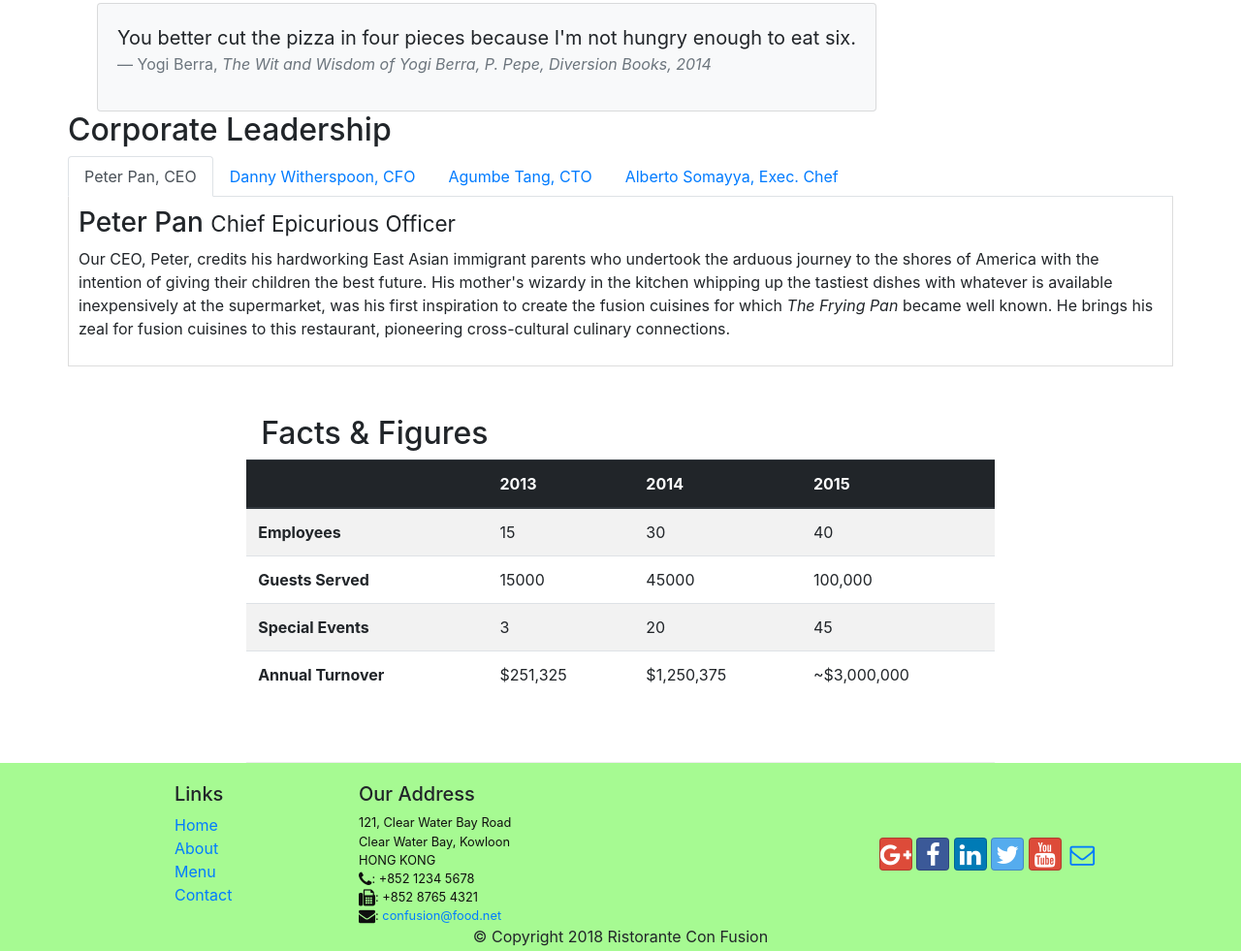
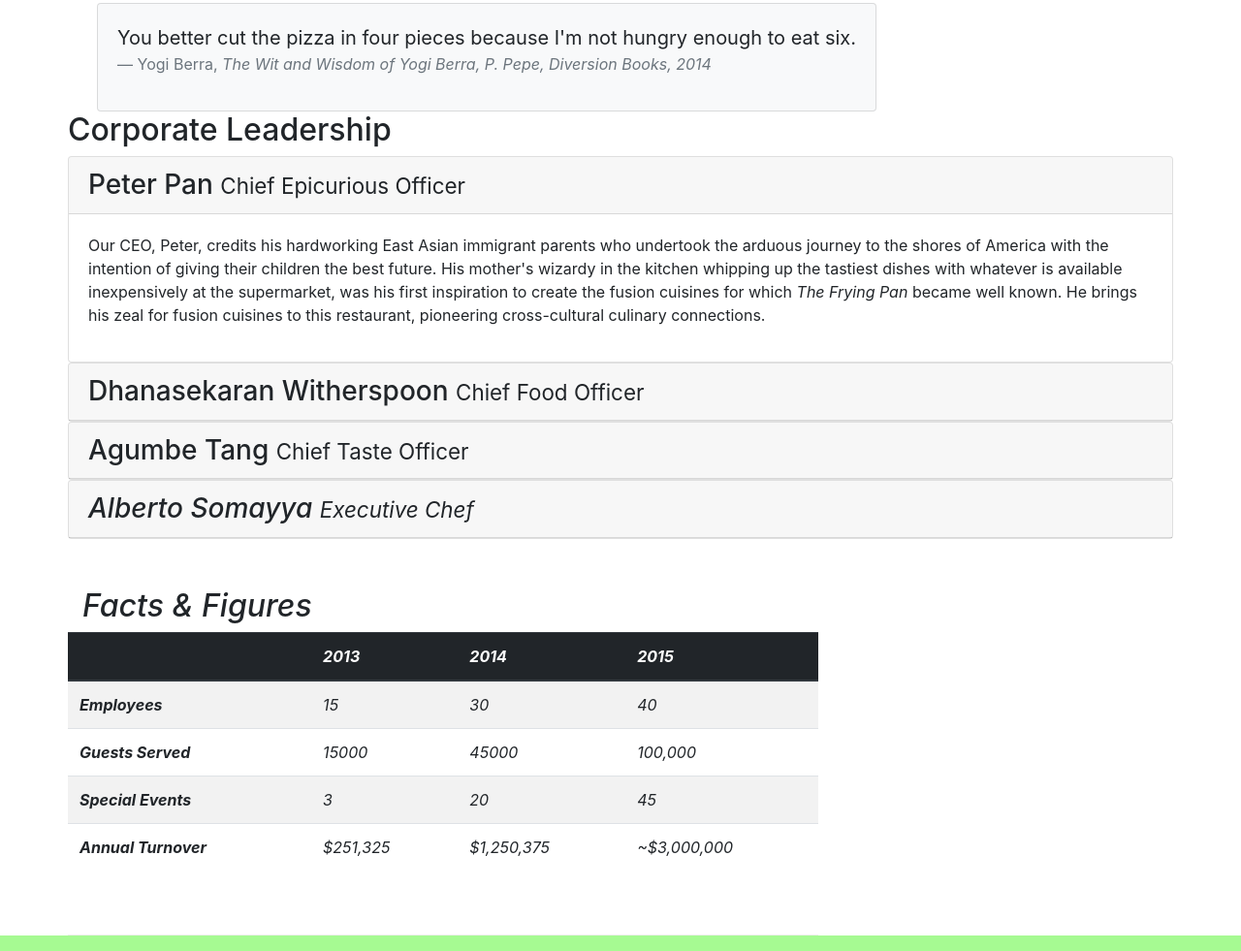
Before and after one commit to namanctrvd/Bootstrap-restro, a website: page aboutus.html in a window 1280 px wide. Shown: the part 661-1642 px from the top of the page at 97% size. Drawn offline with nearby package versions, Linux system fonts and the light colour scheme.

Commit message:
Accordion

```diff
--- a/aboutus.html
+++ b/aboutus.html
@@ -112,41 +112,72 @@
         <div class="row">
             <div class="row-container ">
                 <h2>Corporate Leadership</h2>
-                <ul class="nav nav-tabs">
-                    <li class="nav-item">
-                        <a class="nav-link active" href="#peter" role="tab" data-toggle="tab">Peter Pan, CEO</a>
-                    </li>
-                    <li class="nav-item">
-                        <a class="nav-link" href="#danny" role="tab" data-toggle="tab">Danny Witherspoon, CFO</a>
-                    </li>
-                    <li class="nav-item">
-                        <a class="nav-link" href="#agumbe" role="tab" data-toggle="tab">Agumbe Tang, CTO</a>
-                    </li>
-                    <li class="nav-item">
-                        <a class="nav-link" href="#alberto" role="tab" data-toggle="tab">Alberto Somayya, Exec. Chef</a>
-                    </li>
-                </ul>
 
-                <div class="tab-content">
+                <div id="accordion">
 
-                    <div role="tabpanel" class="tab-pane fade show active" id="peter">
-                        <h3>Peter Pan <small>Chief Epicurious Officer</small></h3>
-                        <p class="d-none d-sm-block">Our CEO, Peter, credits his hardworking East Asian immigrant parents who undertook the arduous journey to the shores of America with the intention of giving their children the best future. His mother's wizardy in the kitchen whipping up the tastiest dishes with whatever is available inexpensively at the supermarket, was his first inspiration to create the fusion cuisines for which <em>The Frying Pan</em> became well known. He brings his zeal for fusion cuisines to this restaurant, pioneering cross-cultural culinary connections.</p>
+                    <div class="card">
+                        <div class="card-header" role="tab" id="peterhead">
+                            <h3 class="mb-0">
+                                <a data-toggle="collapse" data-target="#peter">
+                                    Peter Pan <small>Chief Epicurious Officer</small>
+                                </a>
+                            </h3>
+                        </div>
+                        <div class="collapse show" id="peter" data-parent="#accordion">
+                            <div class="card-body">
+                                <p class="d-none d-sm-block">Our CEO, Peter, credits his hardworking East Asian immigrant parents who undertook the arduous journey to the shores of
+                                America with the intention of giving their children the best future. His mother's wizardy in the kitchen whipping up the
+                                tastiest dishes with whatever is available inexpensively at the supermarket, was his first inspiration to create the
+                                fusion cuisines for which <em>The Frying Pan</em> became well known. He brings his zeal for fusion cuisines to this
+                                restaurant, pioneering cross-cultural culinary connections.</p>
+                            </div>
+                        </div>
                     </div>
 
-                    <div role="tabpanel" class="tab-pane fade" id="danny">
-                        <h3>Dhanasekaran Witherspoon <small>Chief Food Officer</small></h3>
-                        <p class="d-none d-sm-block">Our CFO, Danny, as he is affectionately referred to by his colleagues, comes from a long established family tradition in farming and produce. His experiences growing up on a farm in the Australian outback gave him great appreciation for varieties of food sources. As he puts it in his own words, <em>Everything that runs, wins, and everything that stays, pays!</em></p>
+                    <div class="card">
+                        <div class="card-header" role="tab" id="dannyhead">
+                            <h3 class="mb-0">
+                                <a class="collapsed" data-toggle="collapse" data-target="#danny">
+                                    Dhanasekaran Witherspoon <small>Chief Food Officer</small>
+                                </a>
+                            </h3>
+                        </div>
+                        <div class="collapse" id="danny" data-parent="#accordion">
+                            <div class="card-body">
+                                <p class="d-none d-sm-block">Our CFO, Danny, as he is affectionately referred to by his colleagues, comes from a long established family tradition in farming and produce. His experiences growing up on a farm in the Australian outback gave him great appreciation for varieties of food sources. As he puts it in his own words, <em>Everything that runs, wins, and everything that stays,
+                                    pays!</em></em></p>
+                            </div>
+                        </div>
                     </div>
 
-                    <div role="tabpanel" class="tab-pane fade" id="agumbe">
-                        <h3>Agumbe Tang <small>Chief Taste Officer</small></h3>
-                        <p class="d-none d-sm-block">Blessed with the most discerning gustatory sense, Agumbe, our CTO, personally ensures that every dish that we serve meets his exacting tastes. Our chefs dread the  tongue lashing that ensues if their dish does not meet his exacting standards. He lives by his motto, <em>You click only if you survive my lick.</em></p>
+                    <div class="card">
+                        <div class="card-header" role="tab" id="agumbehead">
+                            <h3 class="mb-0">
+                                <a class="collapsed" data-toggle="collapse" data-target="#agumbe">
+                                    Agumbe Tang <small>Chief Taste Officer</small>
+                                </a>
+                            </h3>
+                        </div>
+                        <div class="collapse" id="agumbe" data-parent="#accordion">
+                            <div class="card-body">
+                                <p class="d-none d-sm-block">Blessed with the most discerning gustatory sense, Agumbe, our CTO, personally ensures that every dish that we serve meets his exacting tastes. Our chefs dread the tongue lashing that ensues if their dish does not meet his exacting standards. He lives by his motto, <em>You click only if you survive my lick.</p>
+                            </div>
+                        </div>
                     </div>
 
-                    <div role="tabpanel" class="tab-pane fade" id="alberto">
-                        <h3>Alberto Somayya <small>Executive Chef</small></h3>
-                        <p class="d-none d-sm-block">Award winning three-star Michelin chef with wide International experience having worked closely with whos-who in the culinary world, he specializes in creating mouthwatering Indo-Italian fusion experiences. He says, <em>Put together the cuisines from the two craziest cultures, and you get a winning hit! Amma Mia!</em></p>
+                    <div class="card">
+                        <div class="card-header" role="tab" id="albertohead">
+                            <h3 class="mb-0">
+                                <a class="collapsed" data-toggle="collapse" data-target="#alberto">
+                                    Alberto Somayya <small>Executive Chef</small>
+                                </a>
+                            </h3>
+                        </div>
+                        <div class="collapse" id="alberto" data-parent="#accordion">
+                            <div class="card-body">
+                                <p class="d-none d-sm-block">Award winning three-star Michelin chef with wide International experience having worked closely with whos-who in the world, he specializes in creating mouthwatering Indo-Italian fusion experiences. He says, <em>Put together the cuisines from the two craziest cultures, and you get a winning hit! Amma Mia!</em></p>
+                            </div>
+                        </div>
                     </div>
                 </div>
             </div>
@@ -255,3 +286,46 @@
 </body>
 
 </html>
+
+
+<!--
+
+<ul class="nav nav-tabs">
+                    <li class="nav-item">
+                        <a class="nav-link active" href="#peter" role="tab" data-toggle="tab">Peter Pan, CEO</a>
+                    </li>
+                    <li class="nav-item">
+                        <a class="nav-link" href="#danny" role="tab" data-toggle="tab">Danny Witherspoon, CFO</a>
+                    </li>
+                    <li class="nav-item">
+                        <a class="nav-link" href="#agumbe" role="tab" data-toggle="tab">Agumbe Tang, CTO</a>
+                    </li>
+                    <li class="nav-item">
+                        <a class="nav-link" href="#alberto" role="tab" data-toggle="tab">Alberto Somayya, Exec. Chef</a>
+                    </li>
+                </ul>
+
+                <div class="tab-content">
+
+                    <div role="tabpanel" class="tab-pane fade show active" id="peter">
+                        <h3>Peter Pan <small>Chief Epicurious Officer</small></h3>
+                        <p class="d-none d-sm-block">Our CEO, Peter, credits his hardworking East Asian immigrant parents who undertook the arduous journey to the shores of America with the intention of giving their children the best future. His mother's wizardy in the kitchen whipping up the tastiest dishes with whatever is available inexpensively at the supermarket, was his first inspiration to create the fusion cuisines for which <em>The Frying Pan</em> became well known. He brings his zeal for fusion cuisines to this restaurant, pioneering cross-cultural culinary connections.</p>
+                    </div>
+
+                    <div role="tabpanel" class="tab-pane fade" id="danny">
+                        <h3>Dhanasekaran Witherspoon <small>Chief Food Officer</small></h3>
+                        <p class="d-none d-sm-block">Our CFO, Danny, as he is affectionately referred to by his colleagues, comes from a long established family tradition in farming and produce. His experiences growing up on a farm in the Australian outback gave him great appreciation for varieties of food sources. As he puts it in his own words, <em>Everything that runs, wins, and everything that stays, pays!</em></p>
+                    </div>
+
+                    <div role="tabpanel" class="tab-pane fade" id="agumbe">
+                        <h3>Agumbe Tang <small>Chief Taste Officer</small></h3>
+                        <p class="d-none d-sm-block">Blessed with the most discerning gustatory sense, Agumbe, our CTO, personally ensures that every dish that we serve meets his exacting tastes. Our chefs dread the  tongue lashing that ensues if their dish does not meet his exacting standards. He lives by his motto, <em>You click only if you survive my lick.</em></p>
+                    </div>
+
+                    <div role="tabpanel" class="tab-pane fade" id="alberto">
+                        <h3>Alberto Somayya <small>Executive Chef</small></h3>
+                        <p class="d-none d-sm-block">Award winning three-star Michelin chef with wide International experience having worked closely with whos-who in the culinary world, he specializes in creating mouthwatering Indo-Italian fusion experiences. He says, <em>Put together the cuisines from the two craziest cultures, and you get a winning hit! Amma Mia!</em></p>
+                    </div>
+                </div>
+
+-->
```
